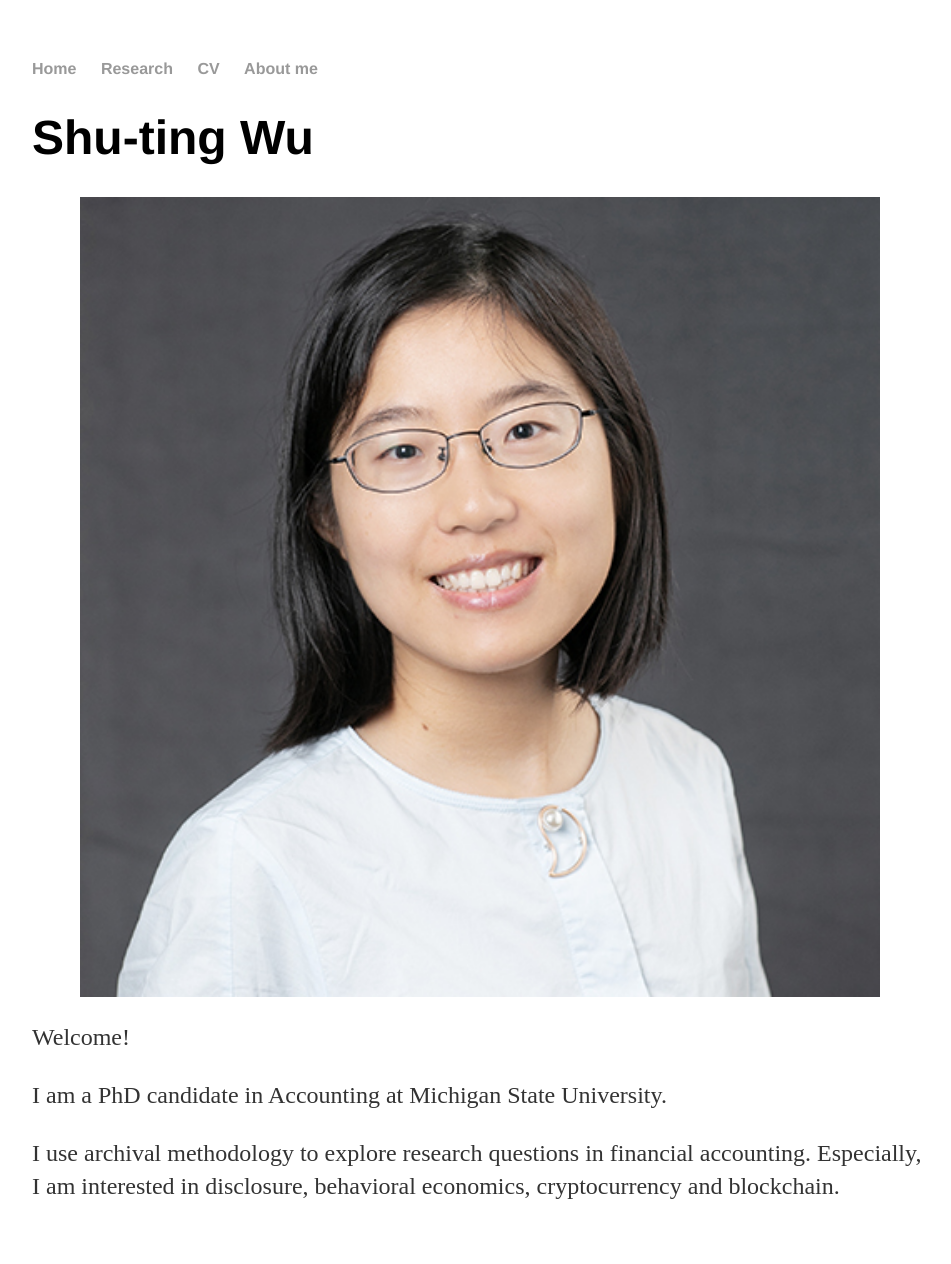
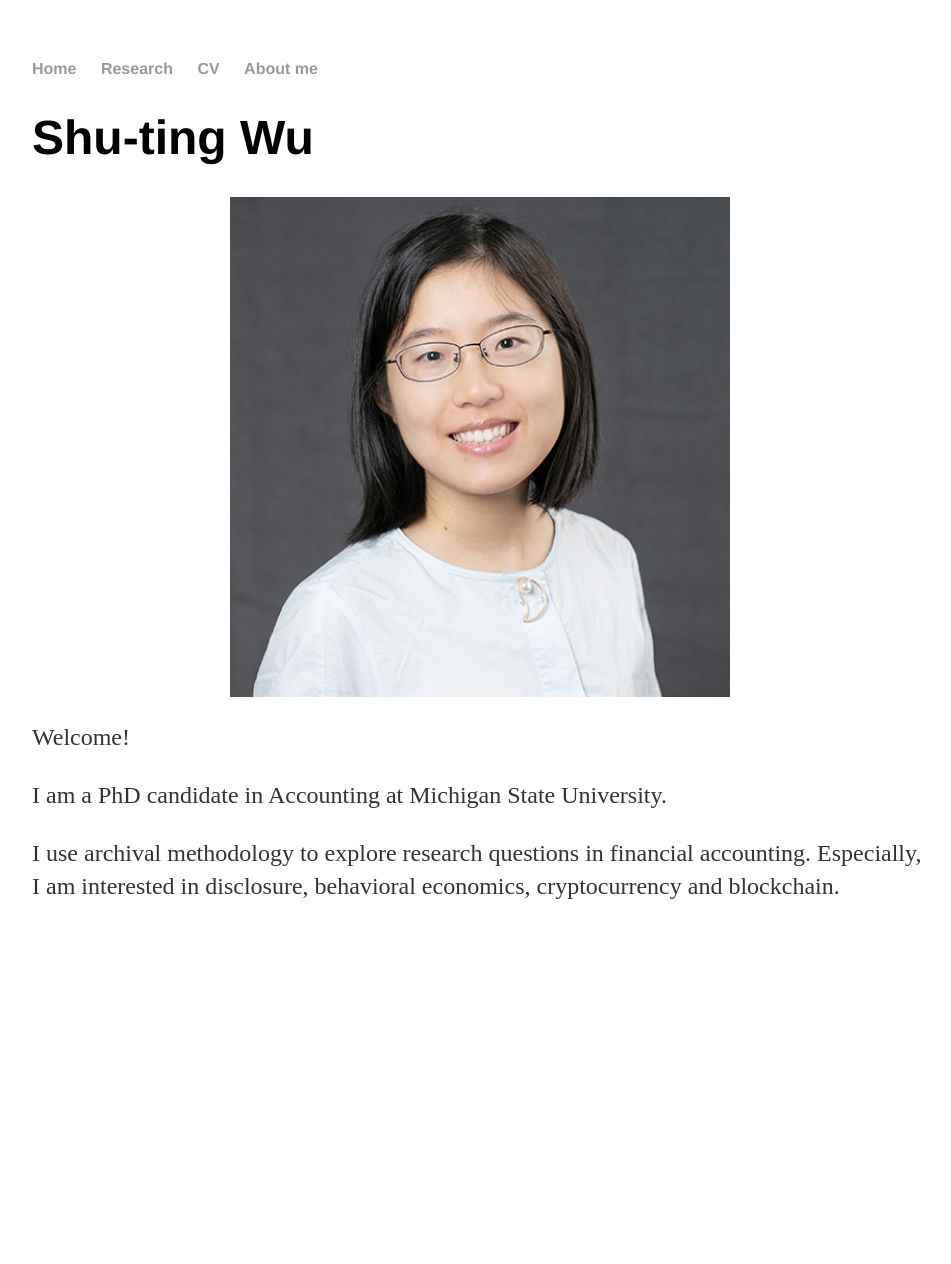
Before and after one commit to shu-ting-wu/shu-ting-wu.github.io, a Jekyll site: the page built from index.html, in a window 1280 px wide. Shown: the whole page, without its empty margins (160-1111 px from the left). Built offline with Jekyll 4.4.1, drawn with Linux system fonts in a browser that asks for light colours; after the commit the page ends 964 px from its top, so only the background shows below that.

Commit message:
Update index.html

```diff
--- a/index.html
+++ b/index.html
@@ -4,7 +4,7 @@
 ---
 <div class="blurb">
 	<h1>Shu-ting Wu</h1>
-	<img src="https://shu-ting-wu.github.io/assets/image/myimage.jpg"  style="display: block; margin: auto;" width="800"/>
+	<img src="https://shu-ting-wu.github.io/assets/image/myimage.jpg"  style="display: block; margin: auto;" width="500"/>
 	<p>Welcome!</p>
 	<p>I am a PhD candidate in Accounting at Michigan State University.</p>
 	<p>I use archival methodology to explore research questions in financial accounting. Especially, I am interested in disclosure, behavioral economics, cryptocurrency and blockchain.</p>
```
